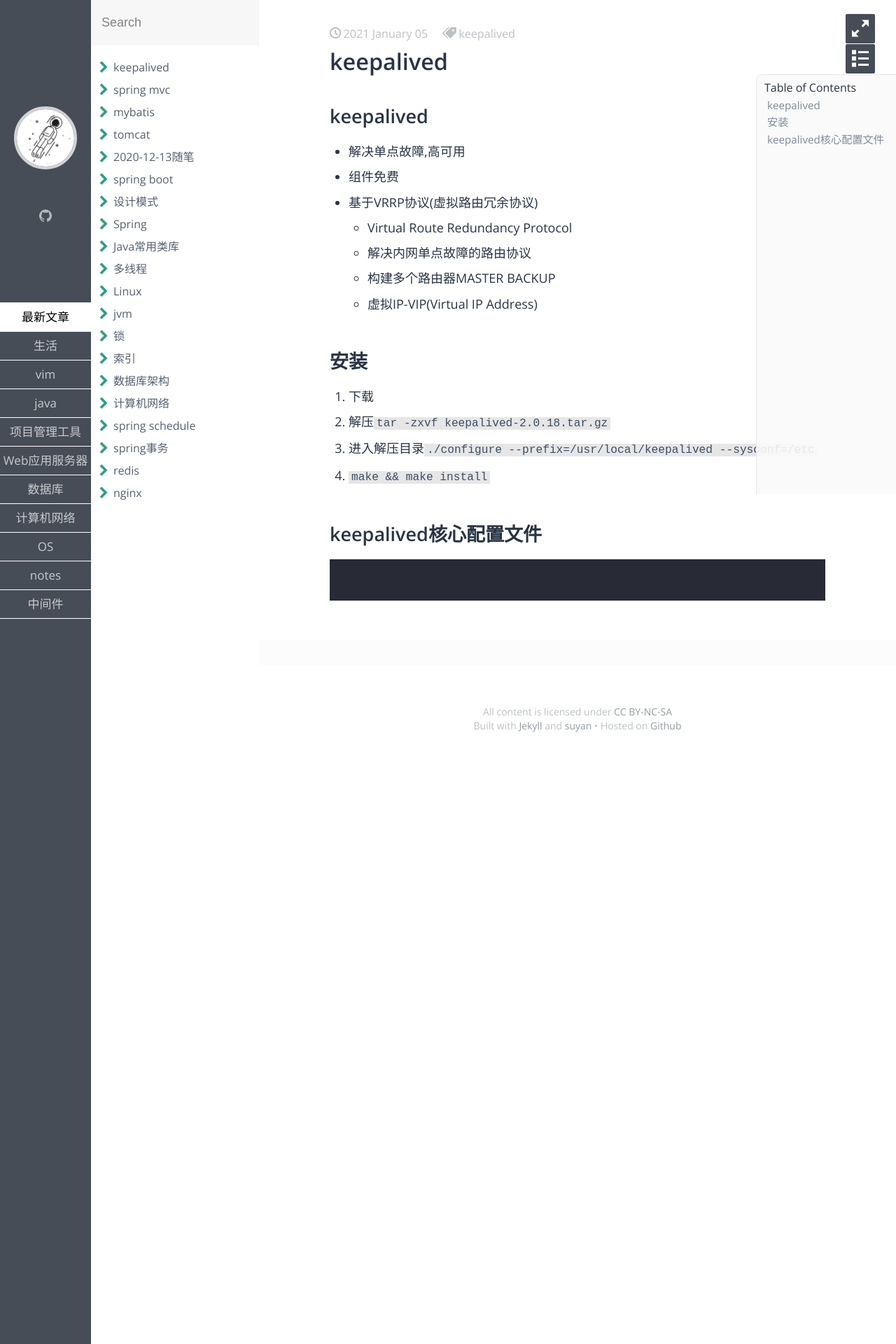
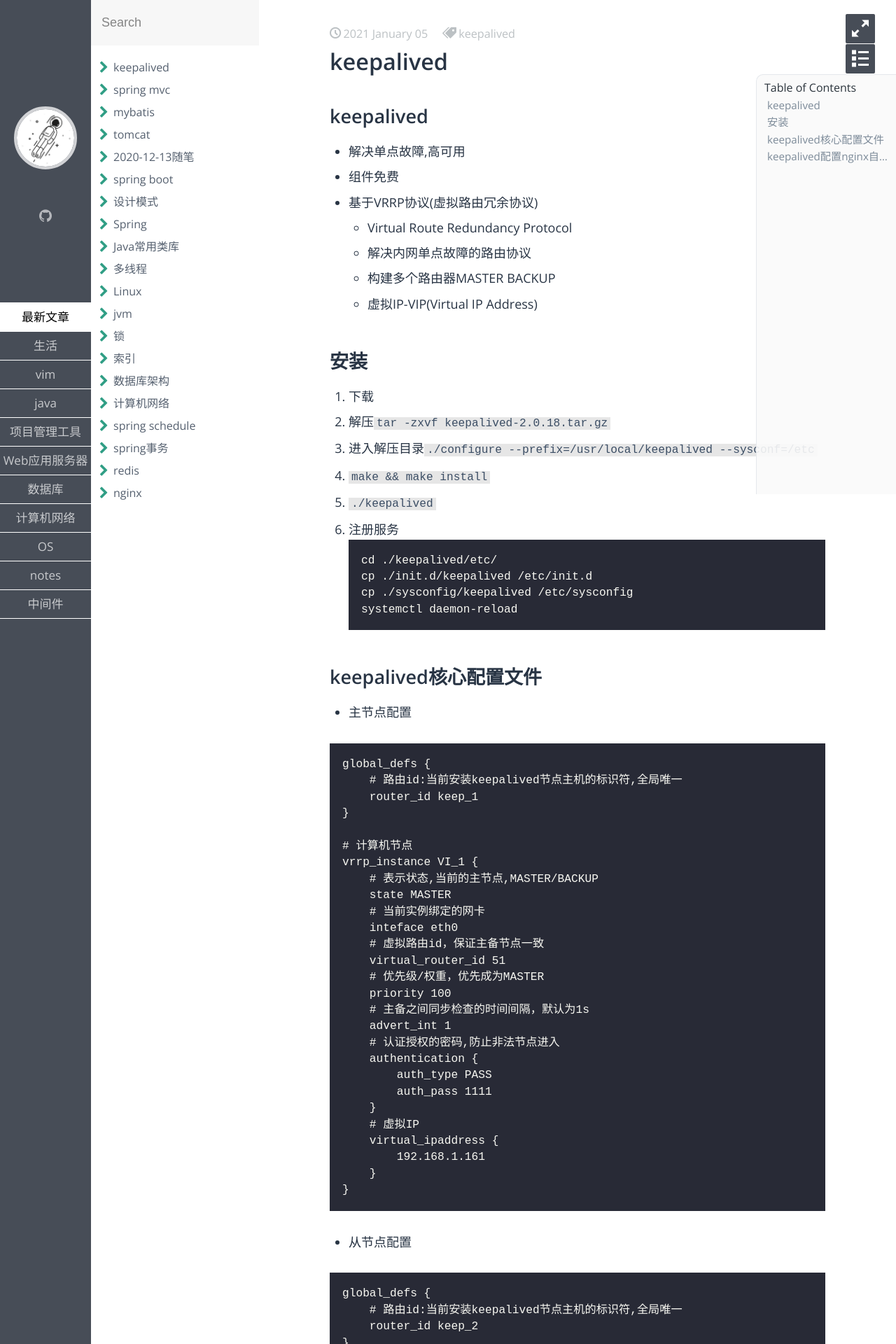
Before and after one commit to zlmlzz/zlmlzz.github.io, a Jekyll site: the page built from _posts/middleware/2021-01-05-keepalived.md, in a window 1280 px wide. Shown: the top 1920 px of the page at 70% size. Built offline with Jekyll 4.4.1, drawn with Linux system fonts in a browser that asks for light colours; some web fonts are replaced; some of the changed text lies outside the part shown.

Commit message:
keepalived

````diff
--- a/_posts/middleware/2021-01-05-keepalived.md
+++ b/_posts/middleware/2021-01-05-keepalived.md
@@ -19,8 +19,115 @@
 2. 解压`tar -zxvf keepalived-2.0.18.tar.gz`
 3. 进入解压目录`./configure --prefix=/usr/local/keepalived --sysconf=/etc`
 4. `make && make install`
+5. `./keepalived`
+6. 注册服务
+```
+cd ./keepalived/etc/
+cp ./init.d/keepalived /etc/init.d
+cp ./sysconfig/keepalived /etc/sysconfig
+systemctl daemon-reload
+```
 
 ## keepalived核心配置文件
+* 主节点配置
+
+```
+global_defs {
+    # 路由id:当前安装keepalived节点主机的标识符,全局唯一
+    router_id keep_1
+}
+
+# 计算机节点
+vrrp_instance VI_1 {
+    # 表示状态,当前的主节点,MASTER/BACKUP
+    state MASTER
+    # 当前实例绑定的网卡
+    inteface eth0
+    # 虚拟路由id，保证主备节点一致
+    virtual_router_id 51
+    # 优先级/权重，优先成为MASTER
+    priority 100
+    # 主备之间同步检查的时间间隔，默认为1s
+    advert_int 1
+    # 认证授权的密码,防止非法节点进入
+    authentication {
+        auth_type PASS
+        auth_pass 1111
+    }
+    # 虚拟IP
+    virtual_ipaddress {
+        192.168.1.161
+    }
+}
+```
+* 从节点配置
+
+```
+global_defs {
+    # 路由id:当前安装keepalived节点主机的标识符,全局唯一
+    router_id keep_2
+}
+
+# 计算机节点
+vrrp_instance VI_1 {
+    # 表示状态,当前的主节点,MASTER/BACKUP
+    state BACKUP
+    # 当前实例绑定的网卡
+    inteface eth0
+    # 虚拟路由id，保证主备节点一致
+    virtual_router_id 51
+    # 优先级/权重，优先成为MASTER
+    priority 80
+    # 主备之间同步检查的时间间隔，默认为1s
+    advert_int 1
+    # 认证授权的密码,防止非法节点进入
+    authentication {
+        auth_type PASS
+        auth_pass 1111
+    }
+    # 虚拟IP
+    virtual_ipaddress {
+        192.168.1.161
+    }
+}
 ```
 
+## keepalived配置nginx自动重启
+* 当仅仅是nginx宕掉时，keepalived并不会切换
+* 编辑nginx重启检测脚本
+`vim check_nginx_alive.sh`
+
 ```
+#!/bin/bash
+
+A = `ps -c nginx --no-header | wc -l`
+#判断nginx是否宕机,如果宕机,尝试重启
+if [ $A -eq 0 ]; then
+    /usr/local/nginx/sbin/nginx
+    # 等待一段时间再次检查nginx,如果没有重启成功,则停止keepalived,使其启动备用机
+    sleep 3
+    if [ `ps -c nginx --no-header | wc -l` -eq 0]; then
+        killall keepalived
+    fi
+fi
+```
+* 添加运行权限`chmod +x check_nginx_alive.sh`
+* 配置keepalived监听nginx脚本
+
+```
+vrrp_script check_nginx_alive {
+    script "/etc/keepalived/check_nginx_alive.sh"
+    # 每隔2秒运行一次脚本
+    interval 2
+    # 如果脚本运行失败，则权重+10
+    weight 10
+}
+```
+* 在`vrrp_instance`中新增监控的脚本
+
+```
+track_script {
+    check_nginx_alive
+}
+```
+* 重启keepalived使配置生效`systemctl restart keepalived`
````
